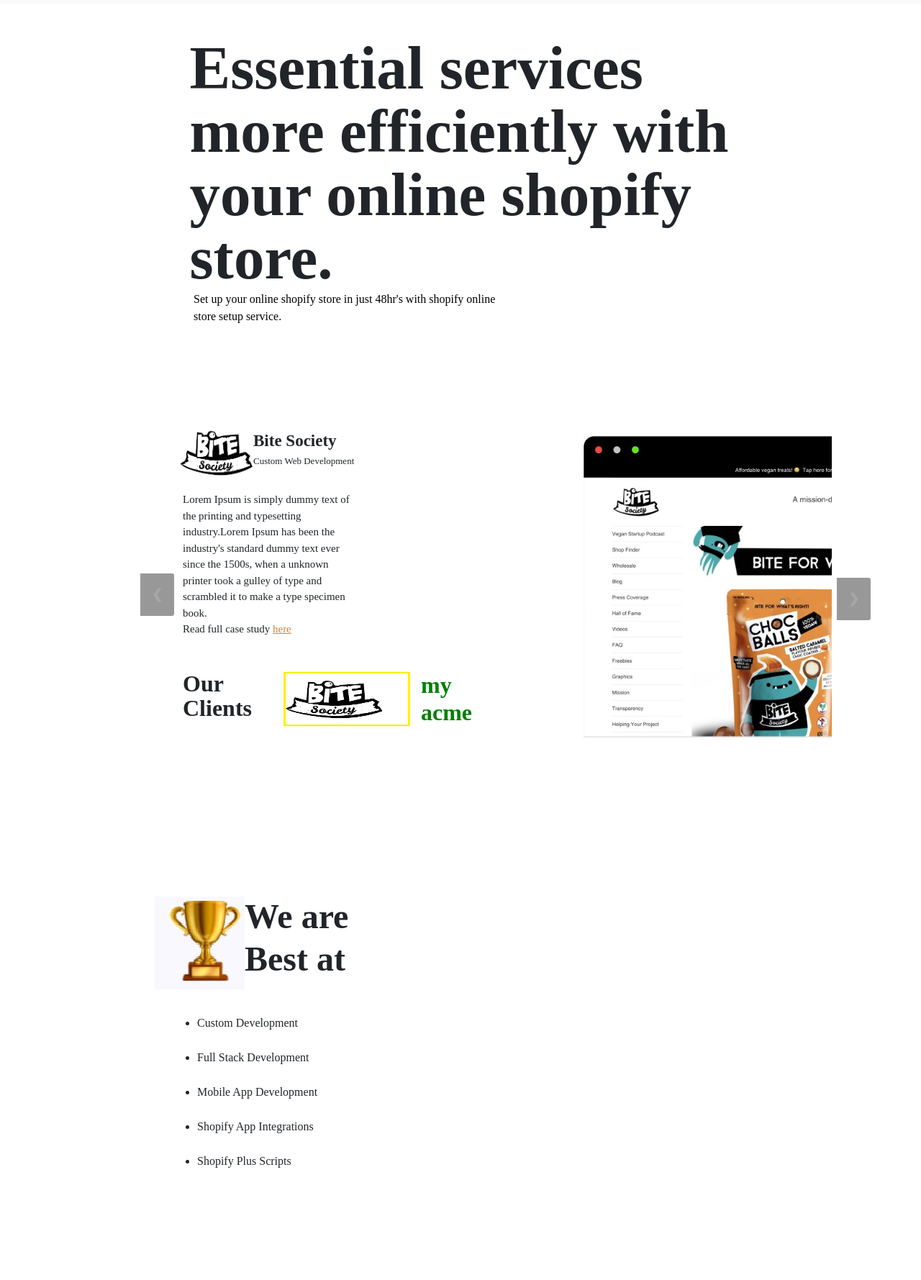
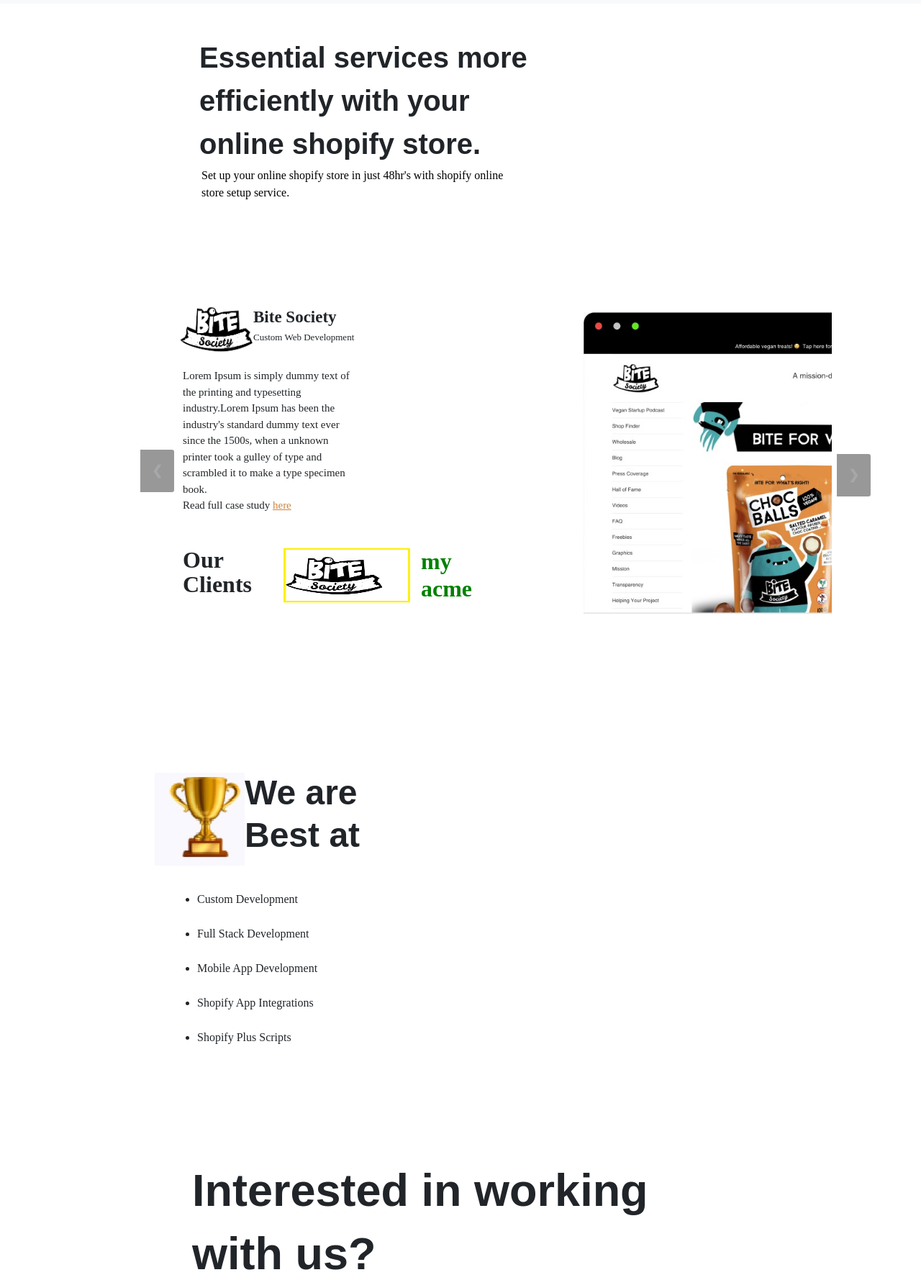
Before and after one commit to shakarS123/shakarS123.github.io, a plain HTML site: page index.html in a window 1280 px wide. Shown: the part 102-1881 px from the top of the page at 72% size. Drawn offline with nearby package versions, Linux system fonts and the light colour scheme.

Commit message:
change in css

```diff
--- a/index.html
+++ b/index.html
@@ -154,7 +154,7 @@
       <div class="container margin-class"  id="contact">
         <div class="contact-text"> Interested in working with us?</div>
         <div class="get-in-text"><U >Get in touch.</U></div>
-        <div class="Thank" > Thank you for visting us
+        <div class="Thanks" > Thank you for visting us
             <img src="icon.jpg " class="icon" />
         </div>
       </div>
--- a/style.css
+++ b/style.css
@@ -16,14 +16,16 @@ top:0px
 }
 
 .home-text{
+    font-family: sans-serif;
     text-align: left;
+    margin-left: 190px;
     /* font-weight: bolder; */
-    font-size: 85px;
-    max-width: 757px;
-    margin: auto;
+    font-size: 40px;
+    max-width: 486px;
+    /* margin: auto; */
     margin-top: 50px;
     font-weight: 900;
-    line-height: 88px;
+    /* line-height: 88px; */
     padding: 2px;
     /* height: 378px;  */
 }
@@ -32,15 +34,16 @@ top:0px
     line-height: 24px;
     color: #000000;
     max-width: 453px;
-    margin-left: 184px!important;
+    margin-left: 195px!important;
     font-size: 16px;
     color: #000000;
 
 }
 .contact-text{
+    font-family: sans-serif;
     text-align: left;
     font-weight: 900;
-    font-size: 72px;
+    font-size: 63px;
     max-width: 746px;
     margin: auto;
     margin-top: 40px;
@@ -58,7 +61,8 @@ top:0px
     text-decoration-line: underline;
     color: #CFA140;
 }
-.Thank{
+.Thanks{
+    font-family: sans-serif;
     margin-top: 170px;
     margin-left: 169px;
     font-size: 24px;
@@ -74,6 +78,7 @@ top:0px
     margin-top: 121px;
 }
 .text3{
+    font-family: sans-serif;
     margin-top: 119px;
     font-size: 48px;
     font-weight: 900;
```
